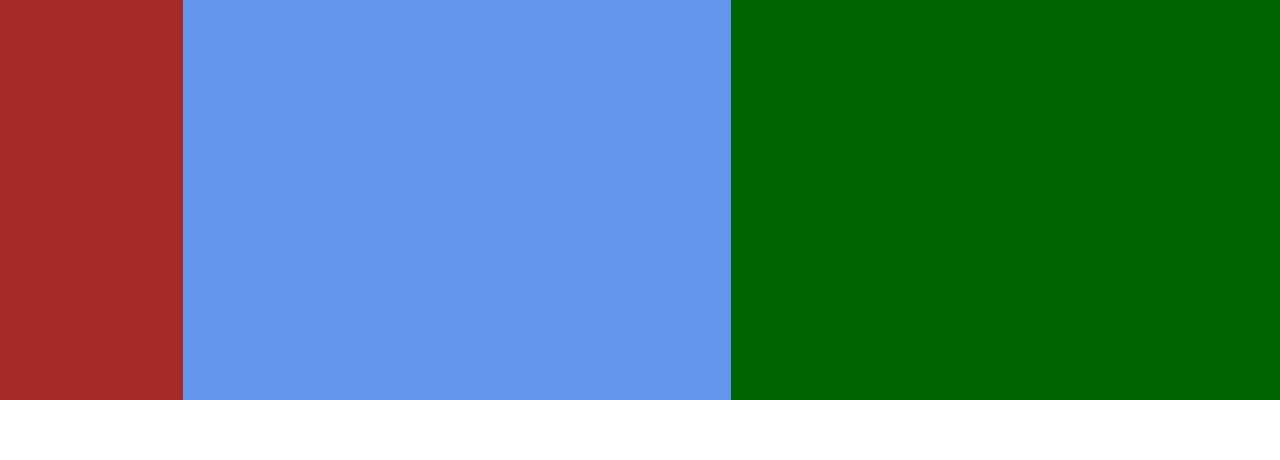
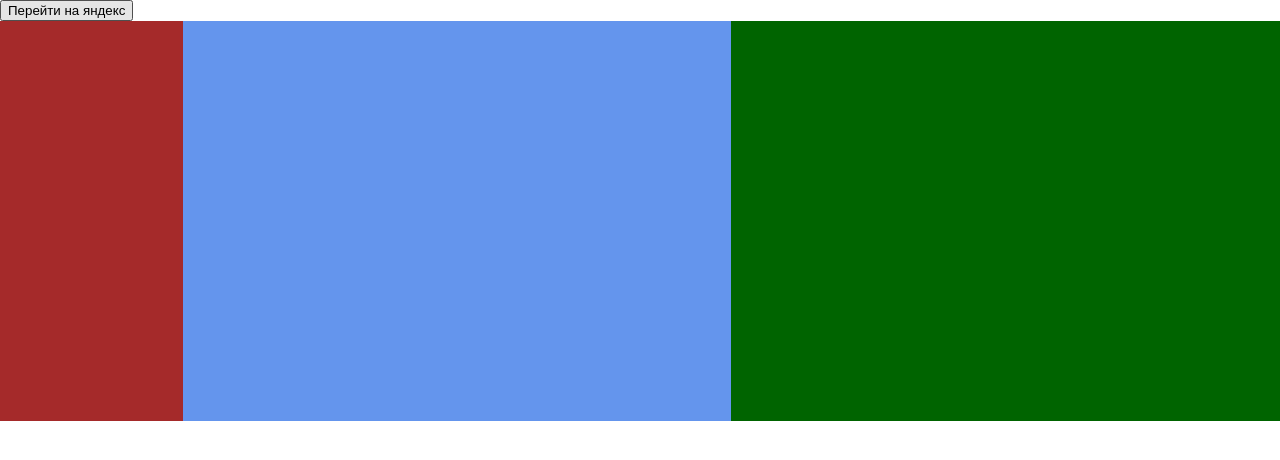
Before and after one commit to sclrew1/flex, a plain HTML site: page index.html in a window 1280 px wide. Drawn offline with Linux system fonts and the light colour scheme.

Commit message:
добавил кнопку

```diff
--- a/index.html
+++ b/index.html
@@ -8,6 +8,10 @@
 </head>
 <body>
 
+    <a href="http://yandex.ru">
+    <button>Перейти на яндекс</button>
+</a>
+
     <div id="a1">
         <div id="z1"></div>
         <div id="z2"></div>
```
